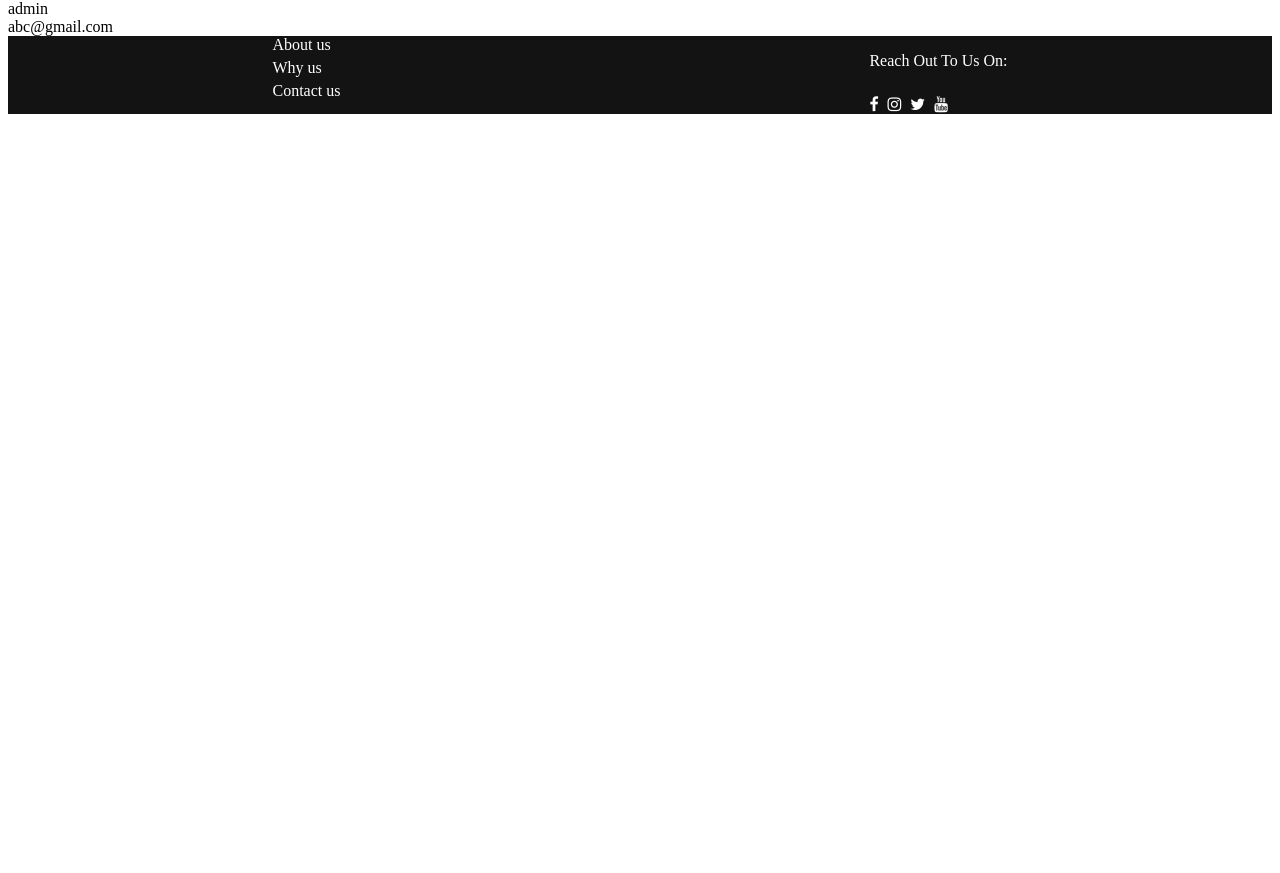
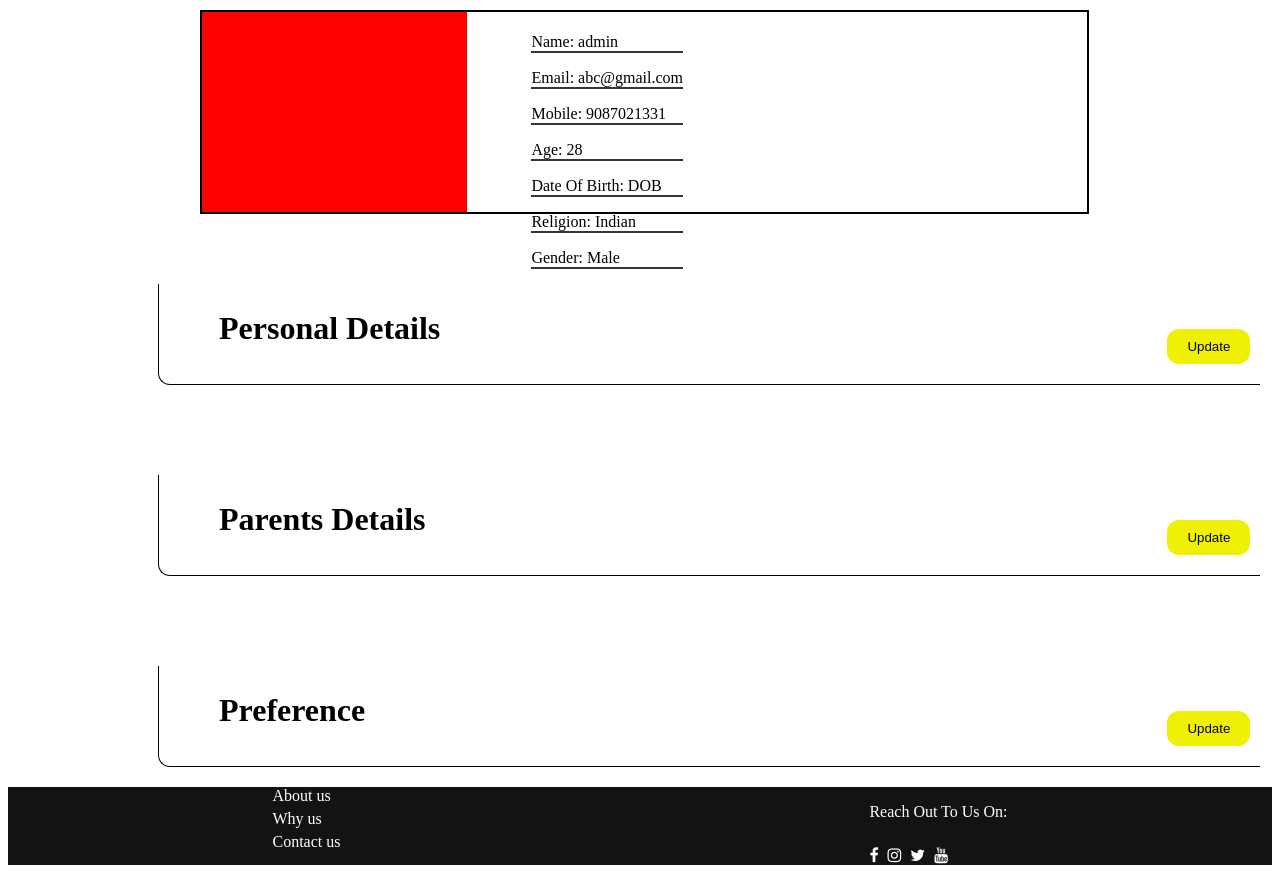
Before and after one commit to Mpanshuman/hastaganthi, a Django app: page /userprofile in a window 1280 px wide. Shown: the part 83-956 px from the top of the page. Before the commit the page ends 800 px from the top, so only its background shows below. Run offline with Django 3.2, Linux system fonts and the light colour scheme; the first user in the database is signed in.

Commit message:
Created Userprofile

```diff
--- a/registered_user/views.py
+++ b/registered_user/views.py
@@ -18,13 +18,14 @@ def login_user(request):
         password = request.POST['loginpassword']
         # register(request)
         user = authenticate(username = username , password = password)
-        msg = str(username) + ' ' + str(password) + ' ' +str(user)
+        # msg = str(username) + ' ' + str(password) + ' ' +str(user)
+
         if user is not None:
             login(request,user)
-            messages.info(request, 'exists')
+            # messages.info(request, 'exists')
             return redirect('index')
         else:
-            messages.info(request,msg)
+            # messages.info(request,msg)
             return redirect('login')
 
     else:
@@ -33,16 +34,25 @@ def login_user(request):
 
 def registerUser(request):
     if request.method == 'POST':
+
+        # Getting Values from html form by name
         username = request.POST['username']
         password = request.POST['password']
         phone = request.POST['phone']
         email = request.POST['emailaddress']
+
+        # creating user in User model(built-in)
         myuser = User.objects.create_user(username = username, email = email, password = password)
+        # Adding info in custom model
         custdb = User_Test(username = username,password = password, phone= phone)
+
+        ## Like above add Data in Personal,Parents and preference model
+        # preference model not created yet...
+
         myuser.save()
         custdb.save()
-        print('User Added')
-        print('Data Added in db')
+        # print('User Added')
+        # print('Data Added in db')
         return redirect('index')
     else:
         return render(request,'registered_user/registeration_user.html')
@@ -57,7 +67,7 @@ def userprofile(request):
     username = request.user.username
     useremail = request.user.email
     userdata = {'UserName': username,'UserEmail': useremail}
-    print(userdata)
+    # print(userdata)
     return render(request,'registered_user/userprofile.html',userdata)
 
 ## Checking for current user
--- /dev/null
+++ b/static/registered_user/style/addparentsinfo.css
@@ -0,0 +1,46 @@
+.addparentsinfo{
+    display: flex;
+    padding: 20px 120px;
+    margin-top: 50px;
+    margin-left: 30px;
+
+}
+
+.addparentsinfonav {
+    flex: 1;
+    border-left: 1px solid black;
+    border-bottom: 1px solid black;
+    border-bottom-left-radius: 12px;
+
+}
+
+.addparentsinfonav ul{
+    margin-left: 10px;
+    display: inline;
+}
+
+.addparentsinfonav ul li{
+    list-style: none;
+    padding: 5px 10px;
+    display: inline-block;
+}
+
+#btn-parentsupdate{
+    margin-top: -50px;
+    margin-left: 78vw;
+    background-color: rgb(240, 240, 6);
+    color: black;
+    border: none;
+    padding: 10px 20px;
+    border-radius: 12px;
+    cursor: pointer;
+    transition: 0.5s;
+}
+
+#btn-parentsupdate:hover{
+    background-color: black;
+    cursor: pointer;
+    border: 2px solid black;
+    text-decoration: none;
+    color: #fff;
+}
--- /dev/null
+++ b/static/registered_user/style/addpersonalinfo.css
@@ -0,0 +1,46 @@
+.addpersonalinfo{
+    display: flex;
+    padding: 20px 120px;
+    margin-top: 50px;
+    margin-left: 30px;
+
+}
+
+.addpersonalinfonav {
+    flex: 1;
+    border-left: 1px solid black;
+    border-bottom: 1px solid black;
+    border-bottom-left-radius: 12px;
+
+}
+
+.addpersonalinfonav ul{
+    margin-left: 10px;
+    display: inline;
+}
+
+.addpersonalinfonav ul li{
+    list-style: none;
+    padding: 5px 10px;
+    display: inline-block;
+}
+
+#btn-personalupdate{
+    margin-top: -50px;
+    margin-left: 78vw;
+    background-color: rgb(240, 240, 6);
+    color: black;
+    border: none;
+    padding: 10px 20px;
+    border-radius: 12px;
+    cursor: pointer;
+    transition: 0.5s;
+}
+
+#btn-personalupdate:hover{
+    background-color: black;
+    cursor: pointer;
+    border: 2px solid black;
+    text-decoration: none;
+    color: #fff;
+}
--- /dev/null
+++ b/static/registered_user/style/preference.css
@@ -0,0 +1,46 @@
+.addpreference{
+    display: flex;
+    padding: 20px 120px;
+    margin-top: 50px;
+    margin-left: 30px;
+
+}
+
+.addpreferencenav {
+    flex: 1;
+    border-left: 1px solid black;
+    border-bottom: 1px solid black;
+    border-bottom-left-radius: 12px;
+
+}
+
+.addpreferencenav ul{
+    margin-left: 10px;
+    display: inline;
+}
+
+.addpreferencenav ul li{
+    list-style: none;
+    padding: 5px 10px;
+    display: inline-block;
+}
+
+#btn-preferenceupdate{
+    margin-top: -50px;
+    margin-left: 78vw;
+    background-color: rgb(240, 240, 6);
+    color: black;
+    border: none;
+    padding: 10px 20px;
+    border-radius: 12px;
+    cursor: pointer;
+    transition: 0.5s;
+}
+
+#btn-preferenceupdate:hover{
+    background-color: black;
+    cursor: pointer;
+    border: 2px solid black;
+    text-decoration: none;
+    color: #fff;
+}
--- a/static/registered_user/style/userprofile.css
+++ b/static/registered_user/style/userprofile.css
@@ -1,3 +1,26 @@
-.data{
-    height: 20vh;
+.Userprofile{
+    margin-top: 10px;
+    margin-left: 15vw;
+    margin-bottom: 10px;
+
+    display: flex;
+    flex-direction: row;
+    width: 70%;
+    height: 25vh;
+    border: 2px solid black;
 }
+
+.Profile_pic{
+    width: 30%;
+    background-color: red;
+}
+
+.Basic_info{
+    margin-top: 5px;
+    margin-left: 5vw;
+}
+
+.Basic_info p{
+    margin-bottom: 7px;
+    border-bottom: 2px solid rgb(54, 54, 52);
+}
--- /dev/null
+++ b/template/registered_user/addparentsinfo.html
@@ -0,0 +1,24 @@
+{% extends 'non_registered_user/base.html' %}
+{% load static %}
+
+{% block headblock %}
+<link rel="stylesheet" href="{%static "registered_user\style\addparentsinfo.css"%}">
+{% endblock %}
+
+{% block bodyblock %}
+        <div class="addparentsinfo">
+        <div class="addparentsinfonav">
+            <ul>
+                <li><h1>Parents Details</h1></li>
+                <li><button id="btn-parentsupdate">Update</button></li>
+                </ul>
+        </div>
+        <div class="parentsDetails">
+
+        </div>
+    </div>
+
+
+
+
+{% endblock %}
--- /dev/null
+++ b/template/registered_user/addpersonalinfo.html
@@ -0,0 +1,24 @@
+{% extends 'non_registered_user/base.html' %}
+{% load static %}
+
+{% block headblock %}
+<link rel="stylesheet" href="{%static "registered_user\style\addpersonalinfo.css"%}">
+{% endblock %}
+
+{% block bodyblock %}
+        <div class="addpersonalinfo">
+        <div class="addpersonalinfonav">
+            <ul>
+                <li><h1>Personal Details</h1></li>
+                <li><button id="btn-personalupdate">Update</button></li>
+                </ul>
+        </div>
+        <div class="personalDetails">
+
+        </div>
+    </div>
+
+
+
+
+{% endblock %}
--- /dev/null
+++ b/template/registered_user/preference.html
@@ -0,0 +1,24 @@
+{% extends 'non_registered_user/base.html' %}
+{% load static %}
+
+{% block headblock %}
+<link rel="stylesheet" href="{%static "registered_user\style\preference.css"%}">
+{% endblock %}
+
+{% block bodyblock %}
+        <div class="addpreference">
+        <div class="addpreferencenav">
+            <ul>
+                <li><h1>Preference</h1></li>
+                <li><button id="btn-preferenceupdate">Update</button></li>
+                </ul>
+        </div>
+        <div class="preferenceDetails">
+
+        </div>
+    </div>
+
+
+
+
+{% endblock %}
--- a/template/registered_user/userprofile.html
+++ b/template/registered_user/userprofile.html
@@ -1,18 +1,28 @@
 {% extends 'non_registered_user/base.html' %}
 {% load static %}
+
+{% block headblock %}
 <link rel="stylesheet" href="{%static "registered_user\style\userprofile.css"%}">
-{% block headblock %}
 {% endblock %}
 
 {% block bodyblock %}
     {% include 'registered_user/navbar.html' %}
 
+        <div class='Userprofile'>
+            <div class="Profile_pic"></div>
+            <div class="Basic_info">
+                <p><label>Name: </label><label>{{UserName}}</label></p>
+                <p><label>Email: </label><label>{{UserEmail}}</label></p>
+                <p><label>Mobile: </label><label>9087021331</label></p>
+                <p><label>Age: </label><label>28</label></p>
+                <p><label>Date Of Birth: </label><label>DOB</label></p>
+                <p><label>Religion: </label><label>Indian</label></p>
+                <p><label>Gender: </label><label>Male</label></p>
+            </div>
+        </div>
 
-        <div class='data'>{{UserName}}</div>
-
-        <div class='data'>{{UserEmail}}</div>
-
-
-
+    {% include 'registered_user/addpersonalinfo.html' %}
+    {% include 'registered_user/addparentsinfo.html' %}
+    {% include 'registered_user/preference.html' %}
      {% include 'non_registered_user/footer.html' %}
 {% endblock %}
```
Also changed, not shown: db.sqlite3.
